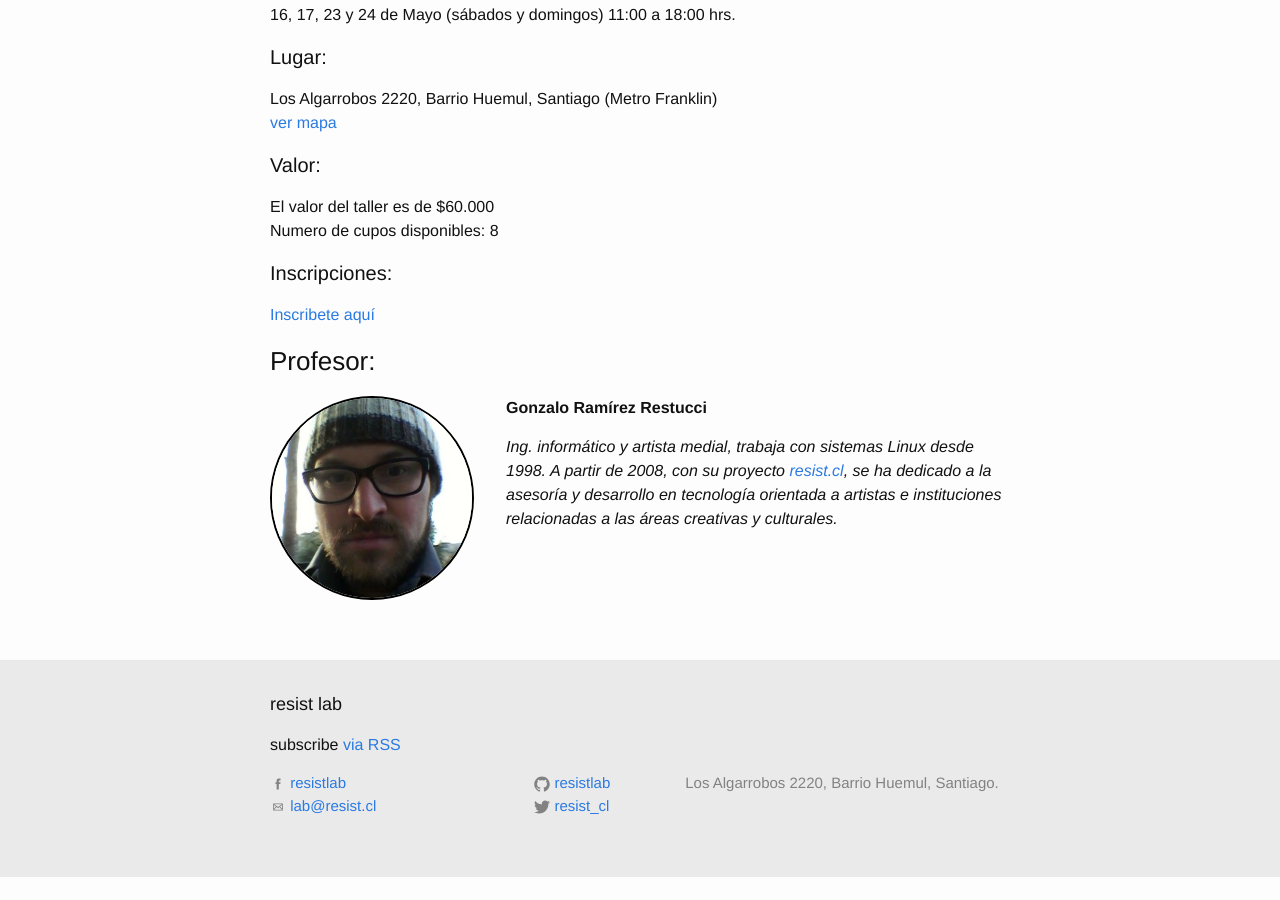
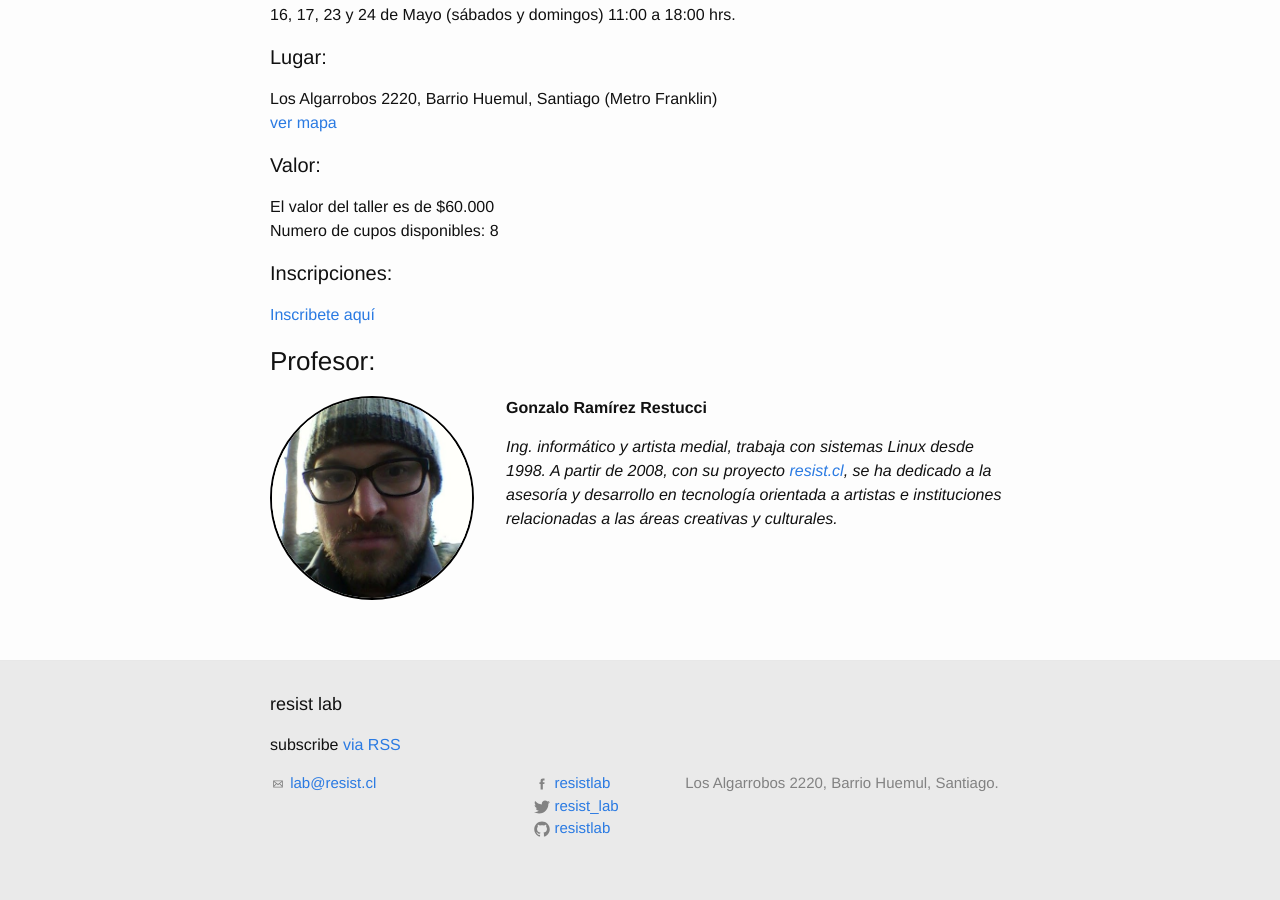
Before and after one commit to resistlab/resistlab, a Jekyll site: the page built from _posts/2015-04-23-taller-linux_cli.md, in a window 1280 px wide and 900 px high, scrolled down 2474 px. Built offline with Jekyll 4.4.1, drawn with Linux system fonts in a browser that asks for light colours; comment, search, counter and statistics services are not loaded; before the commit the page ends 3351 px from its top, so only the background shows below that.

Commit message:
og implementation

```diff
--- a/_config.yml
+++ b/_config.yml
@@ -2,11 +2,10 @@
 title: resist lab
 email: lab@resist.cl
 description: > # this means to ignore newlines until "baseurl:"
-  resist lab es un espacio de creación / educación sobre nuevas tecnologías
-  aplicadas a las areas creativas, activismo y cultura.
+  resist lab es un espacio de creación / educación sobre nuevas tecnologías aplicadas a las areas creativas, activismo y cultura.
 baseurl: "" # the subpath of your site, e.g. /blog/
 url: "http://lab.resist.cl" # the base hostname & protocol for your site
-twitter_username: resist_cl
+twitter_username: resist_lab
 github_username:  resistlab
 facebook_username: resistlab
 address: Los Algarrobos 2220, Barrio Huemul, Santiago.
--- a/_includes/footer.html
+++ b/_includes/footer.html
@@ -8,18 +8,6 @@
     <div class="footer-col-wrapper">
       <div class="footer-col  footer-col-1">
         <ul class="contact-list">
-        {% if site.facebook_username %}
-          <li>
-            <a href="https://facebook.com/{{ site.facebook_username }}">
-              <span class="icon  icon--facebook">
-                <svg viewBox="0 0 512 512">
-                  <path fill="#828282" d="M211.9 197.4h-36.7v59.9h36.7V433.1h70.5V256.5h49.2l5.2-59.1h-54.4c0 0 0-22.1 0-33.7 0-13.9 2.8-19.5 16.3-19.5 10.9 0 38.2 0 38.2 0V82.9c0 0-40.2 0-48.8 0 -52.5 0-76.1 23.1-76.1 67.3C211.9 188.8 211.9 197.4 211.9 197.4z"/></path>
-                </svg>
-              </span>
-              <span class="username">{{ site.facebook_username }}</span>
-            </a>
-          </li>
-          {% endif %}
 
           {% if site.email %}
           <li>
@@ -40,16 +28,16 @@
 
       <div class="footer-col  footer-col-2">
         <ul class="social-media-list">
-          {% if site.github_username %}
+
+        {% if site.facebook_username %}
           <li>
-            <a href="https://github.com/{{ site.github_username }}">
-              <span class="icon  icon--github">
-                <svg viewBox="0 0 16 16">
-                  <path fill="#828282" d="M7.999,0.431c-4.285,0-7.76,3.474-7.76,7.761 c0,3.428,2.223,6.337,5.307,7.363c0.388,0.071,0.53-0.168,0.53-0.374c0-0.184-0.007-0.672-0.01-1.32 c-2.159,0.469-2.614-1.04-2.614-1.04c-0.353-0.896-0.862-1.135-0.862-1.135c-0.705-0.481,0.053-0.472,0.053-0.472 c0.779,0.055,1.189,0.8,1.189,0.8c0.692,1.186,1.816,0.843,2.258,0.645c0.071-0.502,0.271-0.843,0.493-1.037 C4.86,11.425,3.049,10.76,3.049,7.786c0-0.847,0.302-1.54,0.799-2.082C3.768,5.507,3.501,4.718,3.924,3.65 c0,0,0.652-0.209,2.134,0.796C6.677,4.273,7.34,4.187,8,4.184c0.659,0.003,1.323,0.089,1.943,0.261 c1.482-1.004,2.132-0.796,2.132-0.796c0.423,1.068,0.157,1.857,0.077,2.054c0.497,0.542,0.798,1.235,0.798,2.082 c0,2.981-1.814,3.637-3.543,3.829c0.279,0.24,0.527,0.713,0.527,1.437c0,1.037-0.01,1.874-0.01,2.129 c0,0.208,0.14,0.449,0.534,0.373c3.081-1.028,5.302-3.935,5.302-7.362C15.76,3.906,12.285,0.431,7.999,0.431z"/></path>
+            <a href="https://facebook.com/{{ site.facebook_username }}">
+              <span class="icon  icon--facebook">
+                <svg viewBox="0 0 512 512">
+                  <path fill="#828282" d="M211.9 197.4h-36.7v59.9h36.7V433.1h70.5V256.5h49.2l5.2-59.1h-54.4c0 0 0-22.1 0-33.7 0-13.9 2.8-19.5 16.3-19.5 10.9 0 38.2 0 38.2 0V82.9c0 0-40.2 0-48.8 0 -52.5 0-76.1 23.1-76.1 67.3C211.9 188.8 211.9 197.4 211.9 197.4z"/></path>
                 </svg>
               </span>
-
-              <span class="username">{{ site.github_username }}</span>
+              <span class="username">{{ site.facebook_username }}</span>
             </a>
           </li>
           {% endif %}
@@ -68,6 +56,21 @@
             </a>
           </li>
           {% endif %}
+
+          {% if site.github_username %}
+          <li>
+            <a href="https://github.com/{{ site.github_username }}">
+              <span class="icon  icon--github">
+                <svg viewBox="0 0 16 16">
+                  <path fill="#828282" d="M7.999,0.431c-4.285,0-7.76,3.474-7.76,7.761 c0,3.428,2.223,6.337,5.307,7.363c0.388,0.071,0.53-0.168,0.53-0.374c0-0.184-0.007-0.672-0.01-1.32 c-2.159,0.469-2.614-1.04-2.614-1.04c-0.353-0.896-0.862-1.135-0.862-1.135c-0.705-0.481,0.053-0.472,0.053-0.472 c0.779,0.055,1.189,0.8,1.189,0.8c0.692,1.186,1.816,0.843,2.258,0.645c0.071-0.502,0.271-0.843,0.493-1.037 C4.86,11.425,3.049,10.76,3.049,7.786c0-0.847,0.302-1.54,0.799-2.082C3.768,5.507,3.501,4.718,3.924,3.65 c0,0,0.652-0.209,2.134,0.796C6.677,4.273,7.34,4.187,8,4.184c0.659,0.003,1.323,0.089,1.943,0.261 c1.482-1.004,2.132-0.796,2.132-0.796c0.423,1.068,0.157,1.857,0.077,2.054c0.497,0.542,0.798,1.235,0.798,2.082 c0,2.981-1.814,3.637-3.543,3.829c0.279,0.24,0.527,0.713,0.527,1.437c0,1.037-0.01,1.874-0.01,2.129 c0,0.208,0.14,0.449,0.534,0.373c3.081-1.028,5.302-3.935,5.302-7.362C15.76,3.906,12.285,0.431,7.999,0.431z"/></path>
+                </svg>
+              </span>
+
+              <span class="username">{{ site.github_username }}</span>
+            </a>
+          </li>
+          {% endif %}
+
         </ul>
       </div>
 
--- a/_includes/head.html
+++ b/_includes/head.html
@@ -3,8 +3,28 @@
   <meta http-equiv="X-UA-Compatible" content="IE=edge">
   <meta name="viewport" content="width=device-width, initial-scale=1">
 
-  <title>{% if page.title %}{{ page.title }}{% else %}{{ site.title }}{% endif %}</title>
+  <title>{% if page.title %}{{ page.title }} | {{ site.title }}{% else %}{{ site.title }}{% endif %}</title>
   <meta name="description" content="{% if page.excerpt %}{{ page.excerpt | strip_html | strip_newlines | truncate: 160 }}{% else %}{{ site.description }}{% endif %}">
+
+  <meta property="og:site_name" content="{{ site:title }}"/>
+
+  {% if page.title %}
+  <meta property="og:title" content="{{ page.title }}" />
+  {% endif %}
+
+  <meta property="og:locale" content="es_ES" />
+  <meta property="og:url" content="{{ page.url | prepend: site.url }}" />
+  {% if page.excerpt %}
+  <meta property="og:description" content="{{ page.excerpt | strip_html }}" />
+  {% else %}
+  <meta property="og:description" content="{{ site.description }}" />
+  {% endif %}
+
+  {% if page.image %}
+  <meta property="og:image" content="{{ page.image }}" />
+  {% else %}
+  <meta property="og:image" content="/images/resistlab-generic.png" />
+  {% endif %}
 
   <link rel="stylesheet" href="{{ "/css/main.css" | prepend: site.baseurl }}">
   <link rel="canonical" href="{{ page.url | replace:'index.html','' | prepend: site.baseurl | prepend: site.url }}">
```
Also changed, not shown: _posts/2015-04-23-taller-linux_cli.md (+1 -0 lines), images/resistlab-generic.png (added), 1 other file.
